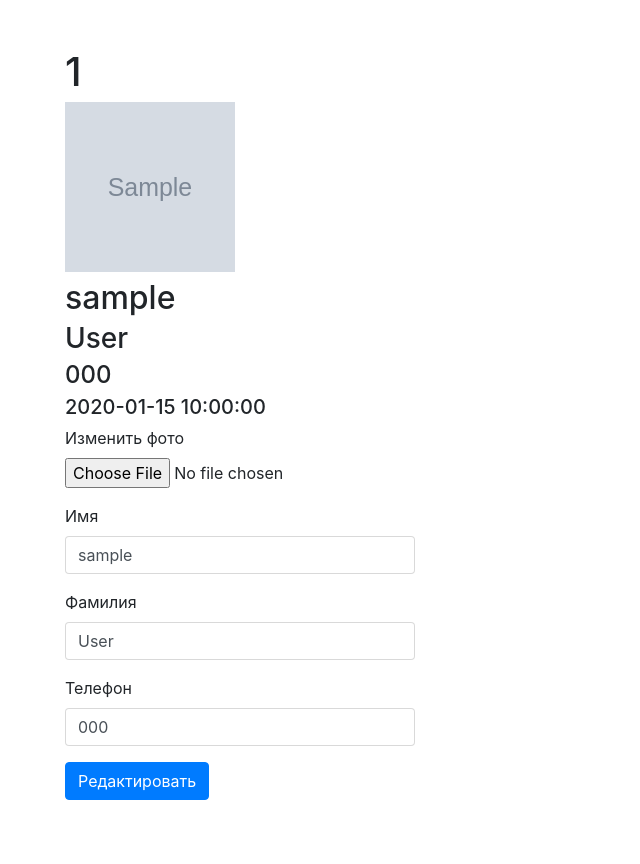
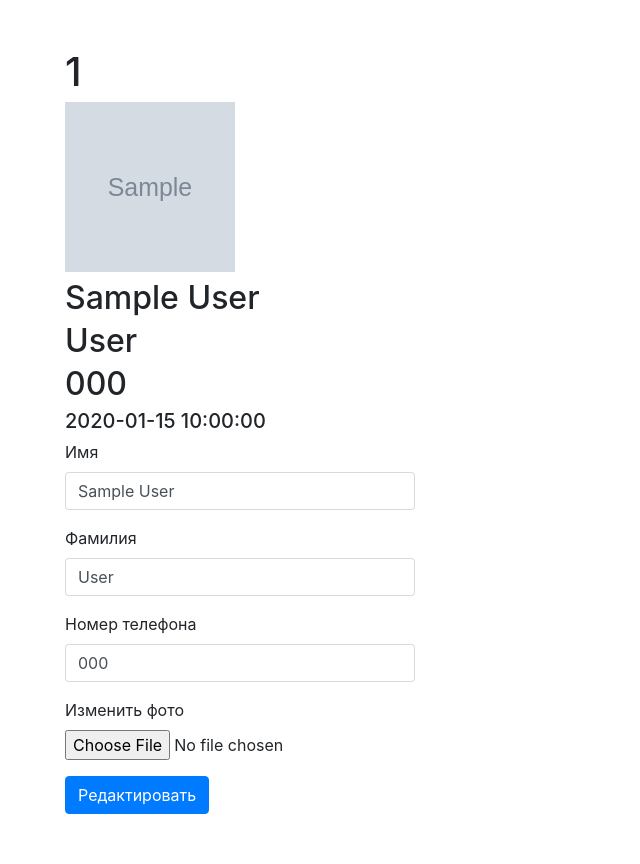
Before and after one commit to AirMaks/phplessons, a PHP site: page /16/users/1/edit?id=1 in a window 1280 px wide. Shown: the whole page, without its empty margins (0-640 px from the left). Before the commit the page ends 800 px from the top, so only its background shows below. Run offline with PHP 8.4, Linux system fonts and the light colour scheme; data comes from the database, SQL or seed files in the repository; tables that the repository leaves empty or names only in its code hold one stand-in row (values such as "Sample post"); grey boxes marked "Sample" are stand-in pictures; data that the repository does not hold is empty.

Commit message:
16-avatarka

```diff
--- a/Controllers/UserController.php
+++ b/Controllers/UserController.php
@@ -8,12 +8,15 @@ class UserController
 {
 
 
-    public function __construct()
+        public
+        function __construct()
         {
             // Вызывается при инициализации
             $this->user = new User();
         }
-    public function view($params)
+
+        public
+        function view($params)
         {
             $id = $params['id'];
             $user = $this->user->getOne($id);
@@ -24,7 +27,10 @@ class UserController
             $editable = false;
             include_once dirname(__FILE__) . '/../views/users.php';
         }
-    public function edit($params)
+
+
+        public
+        function edit($params)
         {
             $id = $params['id'];
             if ($_SERVER['REQUEST_METHOD'] === 'GET') {
@@ -42,14 +48,41 @@ class UserController
                 header('Location: /16/');
             }
         }
-    public function delete($params)
+
+        public
+        function delete($params)
         {
             $id = $params['id'];
             $this->user->delete($id);
             header('Location: /16/');
         }
-    public function create()
+
+        public
+        function create($params)
         {
+
+
+            $id = $params['id'];
+
+            $uploads_dir = dirname(__FILE__) . '/../img';
+            foreach ($_FILES as $key => $value) {
+                // var_dump($key);
+                // var_dump($value);
+                if ($value['error'] === UPLOAD_ERR_OK) {
+                    $tmp_name = $_FILES[$key]["tmp_name"];
+                    $name = basename($_FILES[$key]["name"]);
+                    //var_dump($name);
+                    echo move_uploaded_file($tmp_name, "$uploads_dir/$name");
+
+                }
+                $_POST = [
+                    'name' => $_POST['name'],
+                    'lastname' => $_POST['lastname'],
+                    'phone' => $_POST['phone'],
+                    'photo' => "$name",
+                ];
+
+            }
 
             $this->user->create($_POST);
             header('Location: /16/');
--- a/Models/User.php
+++ b/Models/User.php
@@ -4,7 +4,7 @@ namespace Models;
 class User extends \Database
 {
     public $table = 'users';
-    public $allowed = ['photo', 'username', 'lastname', 'phone'];
+    public $allowed = [ 'photo', 'name', 'lastname', 'phone' ];
 
 }
 
--- a/views/users.php
+++ b/views/users.php
@@ -16,28 +16,37 @@
     <div class="row">
         <div class="col-sm-4">
             <h1><?= $user['id'] ?></h1>
-            <h2><img src="<?= $user['photo'] ?>" width="170px" height="170px"></h2>
-            <h2><?= $user['username'] ?></h2>
-            <h3><?= $user['lastname'] ?></h3>
-            <h4><?= $user['phone'] ?></h4>
+            <h2><a href="http://localhost/16/img/<?= $user['photo'] ?>" width="700px" height="700px"><img src="http://localhost/16/img/<?= $user['photo'] ?>" width="170px" height="170px"></a></h2>
+            <h2><?= $user['name'] ?></h2>
+            <h2><?= $user['lastname'] ?></h2>
+            <h2><?= $user['phone'] ?></h2>
             <h5><?= $user['timestamp'] ?></h5>
-            <?php if($editable === true) : ?>
+            <?php if ($editable === true) : ?>
+
                 <form action="users/<?= $user['id'] ?>/edit" method="post">
+                    <div class="form-group">
+                        <label for="name">Имя</label>
+                        <input type="text" class="form-control" name="name" id="name"
+                               value="<?= $user['name'] ?>" required>
+                    </div>
+
+                    <div class="form-group">
+                        <label for="lastname">Фамилия</label>
+                        <input type="text" class="form-control" name="lastname" id="lastname"
+                               value="<?= $user['lastname'] ?>" required>
+                    </div>
+
+
+                    <div class="form-group">
+                        <label for="phone">Номер телефона</label>
+                        <input type="text" class="form-control" name="phone" id="phone"
+                               value="<?= $user['phone'] ?>" required>
+                    </div>
+
+
                     <div class="form-group">
                         <label for="photo">Изменить фото</label>
                         <p><input type="file" name="photo" required></p>
-                    </div>
-                    <div class="form-group">
-                        <label for="username">Имя</label>
-                        <input type="text" class="form-control" name="username" id="username" value="<?= $user['username'] ?>" required>
-                    </div>
-                    <div class="form-group">
-                        <label for="lastname">Фамилия</label>
-                        <input type="text" class="form-control" name="lastname" value="<?= $user['lastname'] ?>" required>
-                    </div>
-                    <div class="form-group">
-                        <label for="phone">Телефон</label>
-                        <input type="text" class="form-control" name="phone" value="<?= $user['phone'] ?>" required>
                     </div>
                     <input type="hidden" name="id" value="<?= $_REQUEST['id'] ?>">
                     <button class="btn btn-primary" type="submit">Редактировать</button>
@@ -48,21 +57,3 @@
 </div>
 </body>
 </html>
-
-<?php
-// если была произведена отправка формы
-if(isset($_FILES['photo'])) {
-    // проверяем, можно ли загружать изображение
-    $check = can_upload($_FILES['photo']);
-
-    if($check === true){
-        // загружаем изображение на сервер
-        make_upload($_FILES['photo']);
-        echo "<strong>Фото успешно загружено!</strong>";
-    }
-    else{
-        // выводим сообщение об ошибке
-        echo "<strong>$check</strong>";
-    }
-}
-?>
```
Also changed, not shown: views/list.php (+12 -22 lines), img/IMG_0086.JPG (added), img/IMG_0149.JPG (added), img/IMG_0177.JPG (added). Lines whose indentation alone changed are shown as unchanged.
